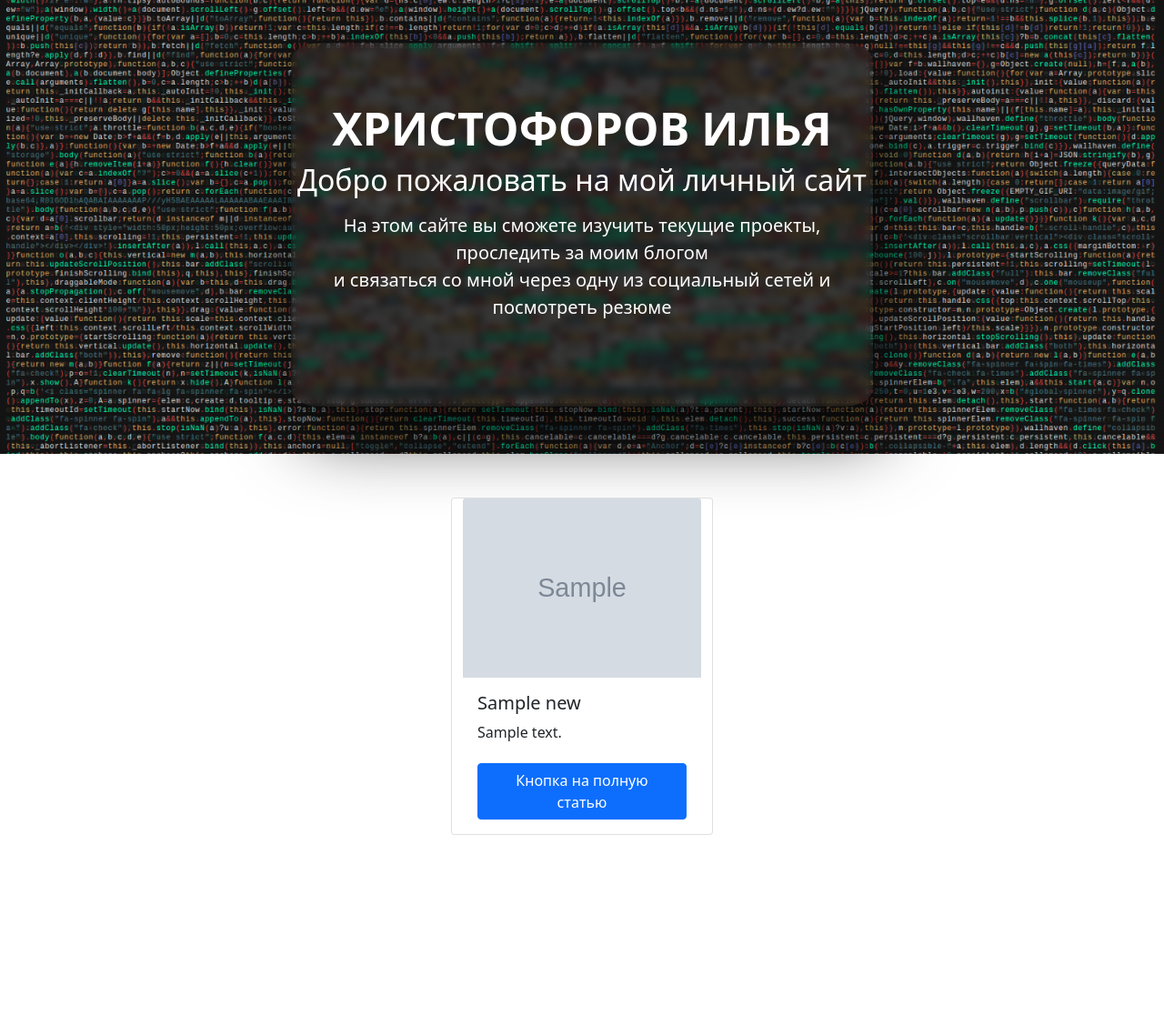
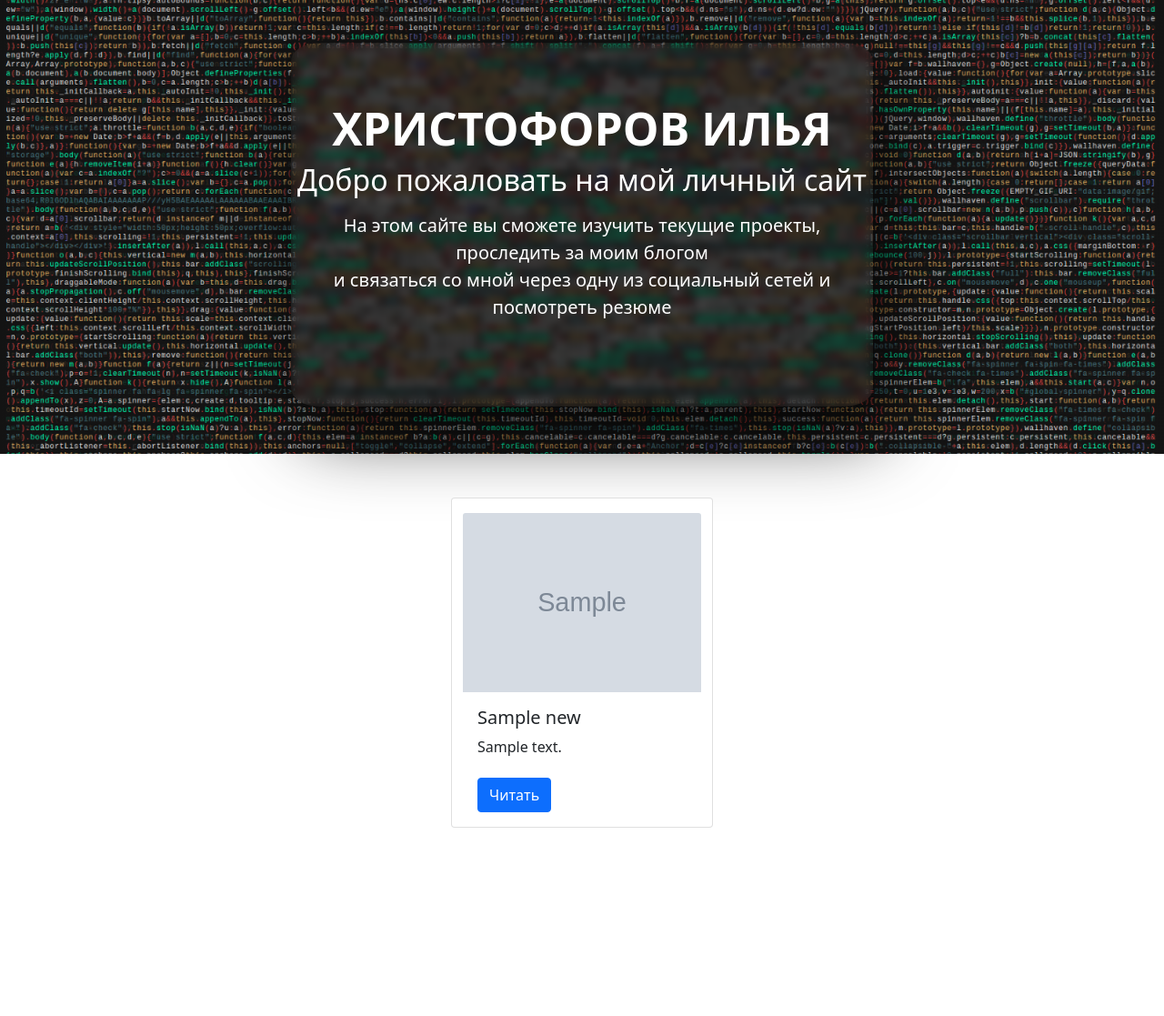
Before and after one commit to Animila/portfolio_website, a Django app: page / in a window 1280 px wide. Shown: the part 57-1174 px from the top of the page at 91% size. Run offline with Django 4.2, Linux system fonts and the light colour scheme; tables that the repository leaves empty hold one stand-in row (values such as "Sample post"); grey boxes marked "Sample" are stand-in pictures.

Commit message:
Addaptive img, page

```diff
--- a/blogs/templates/blogs/list_blogs.html
+++ b/blogs/templates/blogs/list_blogs.html
@@ -17,12 +17,12 @@
 	<section class="blogs">
 			<div class="container">
 				{% for blog in data %}
-						<div class="card" style="width: 70%;">
+						<div class="card mx-auto col-12 col-md-6" style="width: 70%;">
 							<div class="card-body">
 								<h5 class="card-title">{{blog.title}}</h5>
 								<p class="card-text">{{blog.date}}</p>
 								<p class="card-text">{{blog.description|truncatechars:300}}</p>
-								<a href="{% url 'blogs:detail' blog.id %}" class="btn btn-primary">Go somewhere</a>
+								<a href="{% url 'blogs:detail' blog.id %}" class="btn btn-primary">Читать</a>
 							</div>
 					</div>
 				{% endfor %}
--- a/home/templates/home/index.html
+++ b/home/templates/home/index.html
@@ -27,12 +27,12 @@
     <div class="container">
         <div class="row">
             {% for i in data %}
-                <div class="card col-12 mx-auto" style="width: 18rem;">
-                    <img src="{{i.image.url}}" class="card-img-top" alt="{{ i.title }}">
+                <div class="card col-12 mx-auto" style="width: 18rem; margin-bottom: 20px;">
+                    <img src="{{i.image.url}}" class="card-img-top mt-3" alt="{{ i.title }}">
                     <div class="card-body">
                         <h5 class="card-title">{{ i.title }}</h5>
                         <p class="card-text">{{ i.description|truncatechars:100 }}</p>
-                        <a href="{% url 'news:detail' i.id%}" class="btn btn-primary">Кнопка на полную статью</a>
+                        <a href="{% url 'news:detail' i.id%}" class="btn btn-primary">Читать</a>
                     </div>
                 </div>
             {% endfor %}
```
